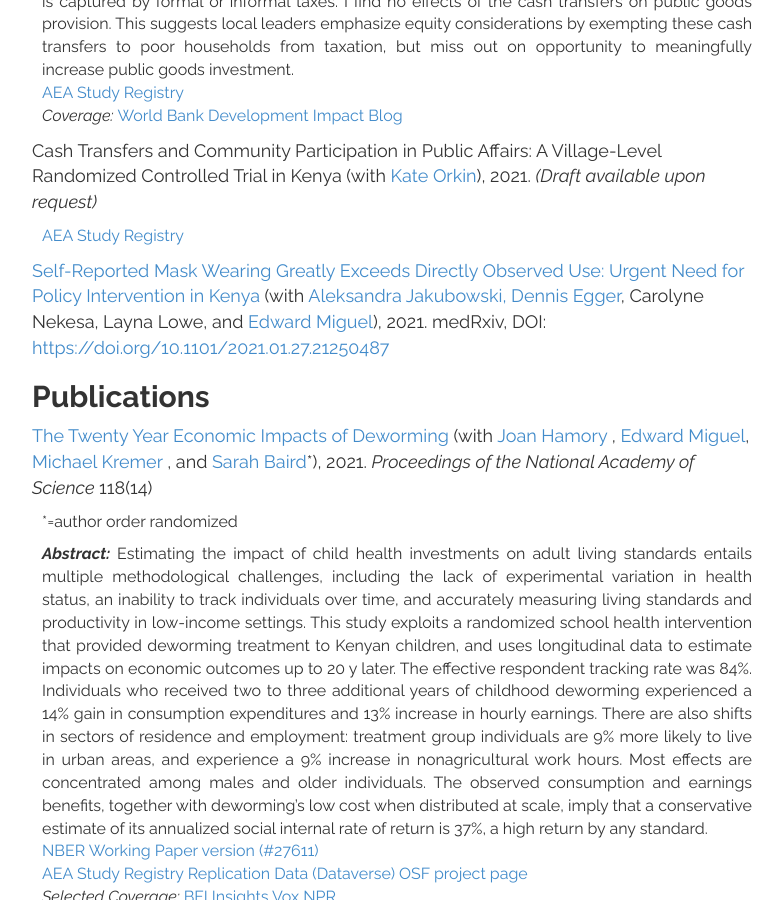
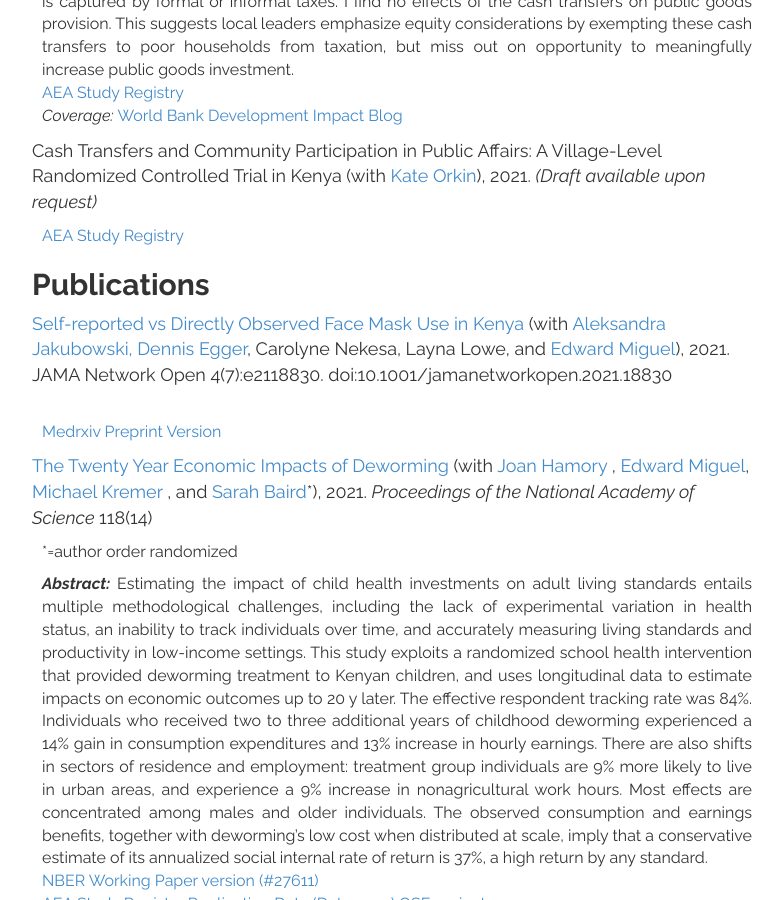
Before and after one commit to mwwalker/mwwalker.github.io, a Jekyll site: the page built from research/index.html, in a window 1280 px wide and 900 px high, scrolled down 1033 px. Shown: the whole window, without its empty margins (248-1031 px from the left). Built offline with Jekyll 4.4.1, drawn with Linux system fonts in a browser that asks for light colours.

Commit message:
Adding JAMA NO pub

```diff
--- a/research/index.html
+++ b/research/index.html
@@ -65,17 +65,18 @@
           </p>
 
 
-    <p style="font-size:18px"> <a href="https://www.medrxiv.org/content/10.1101/2021.01.27.21250487v1"> Self-Reported Mask Wearing Greatly Exceeds Directly Observed Use: Urgent Need for Policy Intervention in Kenya </a> (with <a href="https://www.aleksandrajakubowski.com/"> Aleksandra Jakubowski, <a href="https://www.econ.berkeley.edu/grad/profiles/9452"> Dennis Egger</a>, Carolyne Nekesa, Layna Lowe, and <a href="https://emiguel.econ.berkeley.edu/"> Edward Miguel</a>), 2021. medRxiv, DOI: <a href="https://doi.org/10.1101/2021.01.27.21250487"> https://doi.org/10.1101/2021.01.27.21250487 </a> </p>
-  </p>
-     <p class="tab" style="text-align:justify">
-
-          </p>
-
-
-
 
 
       <h2 id=pub> Publications</h2>
+
+
+<p style="font-size:18px"> <a href="https://jamanetwork.com/journals/jamanetworkopen/fullarticle/2782566"> Self-reported vs Directly Observed Face Mask Use in Kenya </a> (with <a href="https://www.aleksandrajakubowski.com/"> Aleksandra Jakubowski, <a href="https://www.econ.berkeley.edu/grad/profiles/9452"> Dennis Egger</a>, Carolyne Nekesa, Layna Lowe, and <a href="https://emiguel.econ.berkeley.edu/"> Edward Miguel</a>), 2021. JAMA Network Open 4(7):e2118830. doi:10.1001/jamanetworkopen.2021.18830 </a> </p>
+  </p>
+     <p class="tab" style="text-align:justify">
+       <br>
+       <a href="https://www.medrxiv.org/content/10.1101/2021.01.27.21250487v1"> Medrxiv Preprint Version </a>
+
+          </p>
 
 
     <p style="font-size:18px"> <a href="https://doi.org/10.1073/pnas.2023185118"> The Twenty Year Economic Impacts of Deworming </a> (with <a href="http://jhamory.oucreate.com/"> Joan Hamory </a>, <a href="https://emiguel.econ.berkeley.edu/"> Edward Miguel</a>, <a href="https://scholar.harvard.edu/kremer/home"> Michael Kremer </a>, and <a href="https://publichealth.gwu.edu/departments/global-health/sarah-baird"> Sarah Baird</a>*), 2021. <em>Proceedings of the National Academy of Science </em> 118(14) </p>
```
